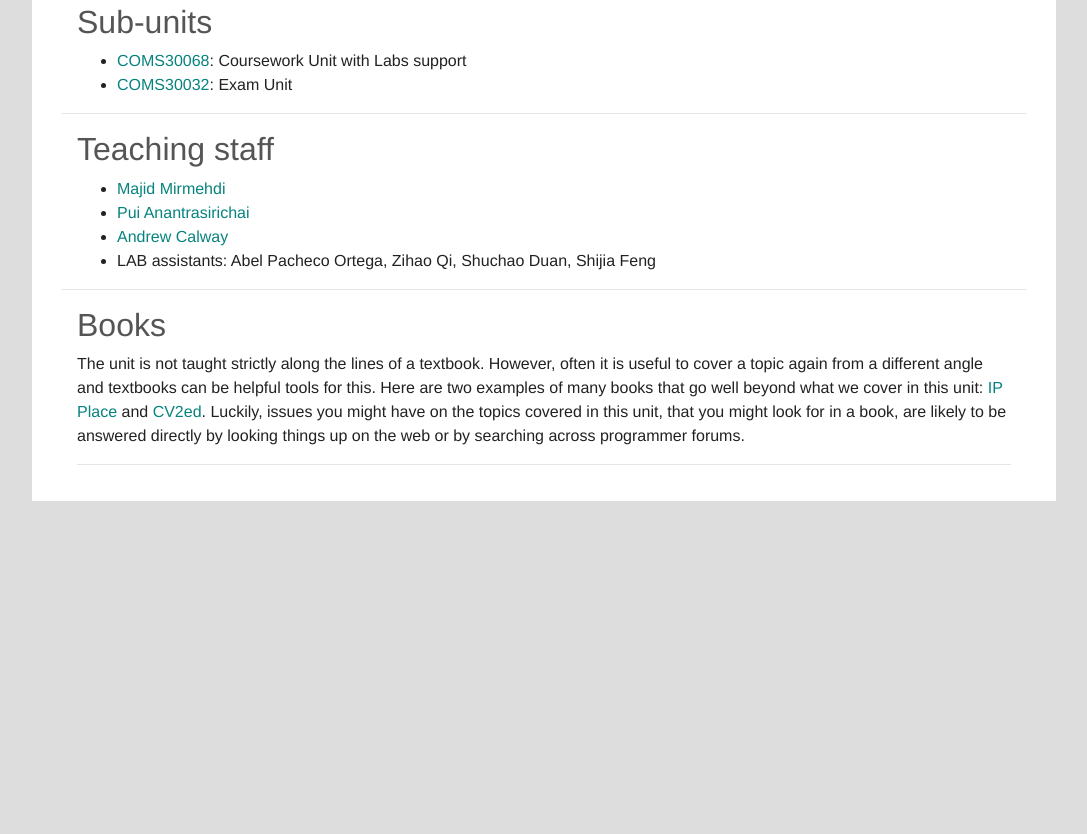
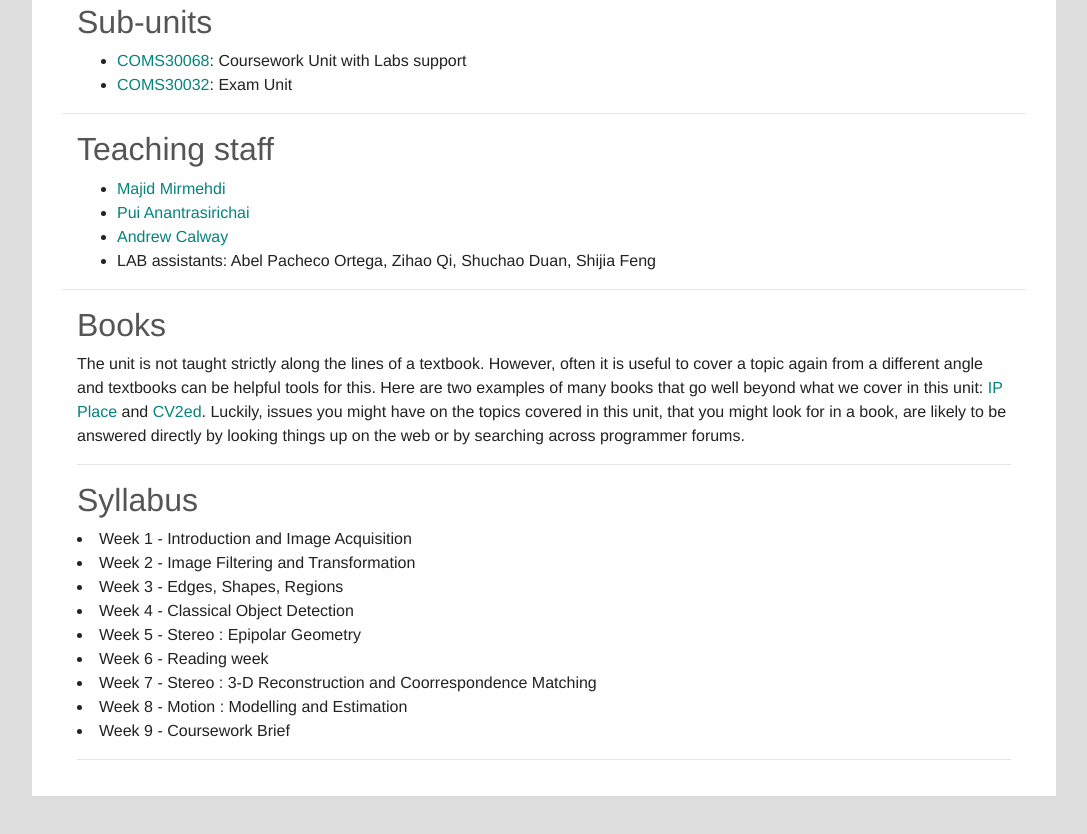
Before and after one commit to UoB-CS-IPCV/UoB-CS-IPCV.github.io, a plain HTML site: page index.html in a window 1280 px wide. Shown: the part 841-1675 px from the top of the page, without its empty margins (96-1183 px from the left). Before the commit the page ends 1392 px from the top, so only its background shows below. Drawn offline with nearby package versions, Linux system fonts and the light colour scheme; some icons are missing.

Commit message:
Update 2022

```diff
--- a/index.html
+++ b/index.html
@@ -87,6 +87,21 @@
 
         <hr />
 
+          <h2>Syllabus</h2>
+
+<li>Week 1 - Introduction and Image Acquisition</li>
+<li>Week 2 - Image Filtering and Transformation</li>
+<li>Week 3 - Edges, Shapes, Regions</li>
+<li>Week 4 - Classical Object Detection</li>
+<li>Week 5 - Stereo : Epipolar Geometry</li>
+<li>Week 6 - Reading week</li>
+<li>Week 7 - Stereo : 3-D Reconstruction and Coorrespondence Matching</li>
+<li>Week 8 - Motion : Modelling and Estimation</li>
+<li>Week 9 - Coursework Brief</li>
+</ul>
+
+<hr />
+
       </div>
     </div>
   </body>
```
